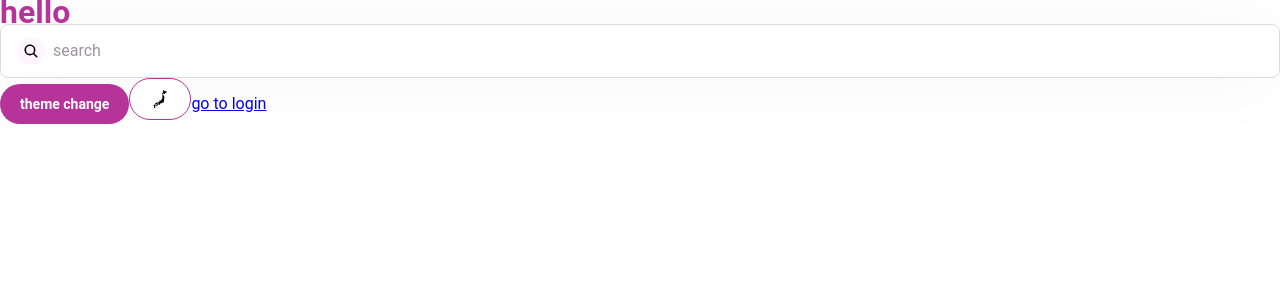
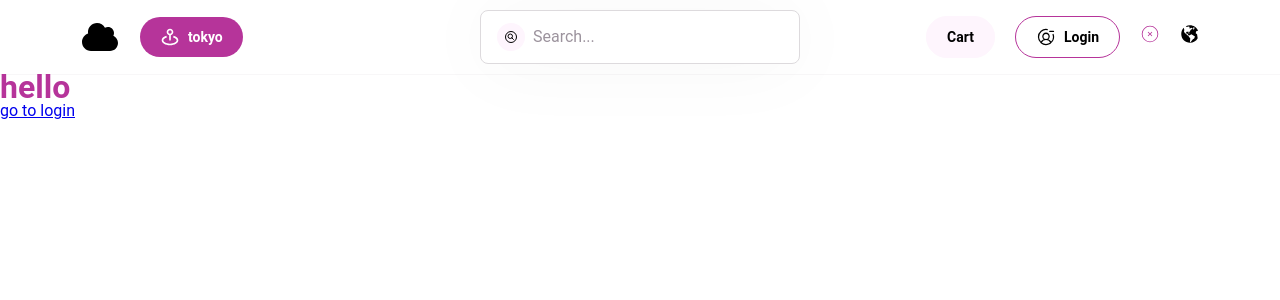
Before and after one commit to Kroro1208/feature-sliced-design, a React (Vite) app: page / in a window 1280 px wide. Shown: the top 300 px of the page. Built offline with nearby package versions, Linux system fonts and the light colour scheme.

Commit message:
Header実装

```diff
--- a/package.json
+++ b/package.json
@@ -11,6 +11,12 @@
     "format": "prettier --write ."
   },
   "dependencies": {
+    "@fortawesome/fontawesome-svg-core": "^7.0.1",
+    "@fortawesome/free-brands-svg-icons": "^7.0.1",
+    "@fortawesome/free-regular-svg-icons": "^7.0.1",
+    "@fortawesome/free-solid-svg-icons": "^7.0.1",
+    "@fortawesome/react-fontawesome": "^3.0.2",
+    "@phosphor-icons/react": "^2.1.10",
     "@types/node": "^24.3.0",
     "i18next-browser-languagedetector": "^8.2.0",
     "i18next-http-backend": "^3.0.2",
--- a/public/locales/en/translation.json
+++ b/public/locales/en/translation.json
@@ -2,5 +2,7 @@
   "hello": "hello",
   "theme change": "theme change",
   "go to login": "go to login",
-  "search..": "search.."
+  "search..": "search..",
+  "cart": "cart",
+  "login": "login"
 }
--- a/public/locales/ja/translation.json
+++ b/public/locales/ja/translation.json
@@ -2,5 +2,7 @@
   "hello": "こんにちは",
   "theme change": "テーマ変更",
   "go to login": "ログインへ",
-  "search..": "検索.."
+  "search..": "検索..",
+  "cart": "カート",
+  "login": "ログイン"
 }
--- a/src/pages/Home/ui/HomePage.tsx
+++ b/src/pages/Home/ui/HomePage.tsx
@@ -1,33 +1,16 @@
-import { routePaths, useTheme } from '@/shared/config';
-import i18n from '@/shared/config/i18n/i18n';
-import { AppIcon, Button, Input } from '@/shared/ui';
+import { routePaths } from '@/shared/config';
+import { HeaderPage } from '@/widgets/Header';
 import { useTranslation } from 'react-i18next';
-import { GiJapan } from 'react-icons/gi';
-import { IoSearch } from 'react-icons/io5';
-import { LiaFlagUsaSolid } from 'react-icons/lia';
 import { Link } from 'react-router';
 import styles from './HomePage.module.scss';
 
 const HomePage = () => {
-  const { toggleTheme } = useTheme();
   const { t } = useTranslation();
-
-  const changeLanguage = () => {
-    i18n.changeLanguage(i18n.language === 'en' ? 'ja' : 'en');
-  };
 
   return (
     <>
+      <HeaderPage />
       <h1 className={styles.title}>{t('hello')}</h1>
-
-      <Input
-        placeholder={t('search')}
-        Icon={<AppIcon Icon={IoSearch} theme="background" />}
-      />
-      <Button onClick={toggleTheme}>{t('theme change')}</Button>
-      <Button theme="outline" onClick={changeLanguage}>
-        {i18n.language === 'en' ? <GiJapan /> : <LiaFlagUsaSolid />}
-      </Button>
       <Link to={routePaths.login}>{t('go to login')}</Link>
     </>
   );
--- /dev/null
+++ b/src/shared/config/i18n/LanguageIconList.tsx
@@ -0,0 +1,16 @@
+import type { FunctionComponent, SVGProps } from 'react';
+import { GiEarthAmerica as AmericaIcon } from 'react-icons/gi';
+import { PiOnigiri as JapanIcon } from 'react-icons/pi';
+import type { supportedLngs } from './i18n';
+
+export type SupportedLanguagesType = (typeof supportedLngs)[number];
+
+export type LanguageIconListType = Record<
+  SupportedLanguagesType,
+  FunctionComponent<SVGProps<SVGSVGElement>>
+>;
+
+export const languageIconList: LanguageIconListType = {
+  en: AmericaIcon,
+  ja: JapanIcon,
+};
--- a/src/shared/config/index.ts
+++ b/src/shared/config/index.ts
@@ -1,3 +1,5 @@
+import type { SupportedLanguagesType } from '@/shared/config/i18n/LanguageIconList';
+import { languageIconList } from './i18n/LanguageIconList';
 import { AppRoutes, routePaths } from './router/routePaths';
 import {
   LOCAL_STORAGE_THEME_KEY,
@@ -9,10 +11,12 @@ import { useTheme } from './theme/useTheme';
 
 export {
   AppRoutes,
+  languageIconList,
   LOCAL_STORAGE_THEME_KEY,
   routePaths,
   Theme,
   ThemeContext,
   useTheme,
+  type SupportedLanguagesType,
   type ThemeType,
 };
--- /dev/null
+++ b/src/widgets/Header/index.tsx
@@ -0,0 +1,3 @@
+import { HeaderPage } from './ui/HeaderPage';
+
+export { HeaderPage };
--- /dev/null
+++ b/src/widgets/Header/ui/Header.module.scss
@@ -0,0 +1,23 @@
+.header {
+  background-color: var(--white);
+  border-bottom: 1px solid var(--gray-50);
+  padding: 10px var(--container-padding);
+  display: flex;
+  width: 100%;
+}
+
+.section {
+  flex: 1;
+  width: 33%;
+  display: flex;
+  align-items: center;
+  gap: 20px;
+
+  &:last-child {
+    justify-content: end;
+  }
+}
+
+.logo {
+  fill: var(--primary-color);
+}
--- /dev/null
+++ b/src/widgets/Header/ui/HeaderPage.tsx
@@ -0,0 +1,53 @@
+import { AppIcon, Button, Input } from '@/shared/ui';
+import { faCloud } from '@fortawesome/free-solid-svg-icons';
+import { FontAwesomeIcon } from '@fortawesome/react-fontawesome';
+
+import { routePaths } from '@/shared/config';
+import { useTranslation } from 'react-i18next';
+import { BiMapPin } from 'react-icons/bi';
+import { IoSearchCircleOutline } from 'react-icons/io5';
+import { PiUserCircleMinus } from 'react-icons/pi';
+import { useNavigate } from 'react-router';
+import styles from './Header.module.scss';
+import { LanguageSwitcher } from './LanguageSwitcher/LanguageSwitcher';
+import { ThemeSwitcher } from './ThemeSwitcher/ThemeSwitcher';
+
+export const HeaderPage = () => {
+  const { t } = useTranslation();
+  const navigate = useNavigate();
+  const handleNavigate = () => {
+    navigate(routePaths.login);
+  };
+  return (
+    <header className={styles.header}>
+      <div className={styles.section}>
+        <FontAwesomeIcon icon={faCloud} size="2xl" />
+        <Button>
+          <AppIcon Icon={BiMapPin} />
+          <span>tokyo</span>
+        </Button>
+      </div>
+      <div>
+        <Input
+          placeholder={t('Search...')}
+          Icon={
+            <AppIcon
+              size={18}
+              Icon={IoSearchCircleOutline}
+              theme="background"
+            />
+          }
+        />
+      </div>
+      <div className={styles.section}>
+        <Button theme="secondary">{t('Cart')}</Button>
+        <Button onClick={handleNavigate} theme="outline">
+          <AppIcon Icon={PiUserCircleMinus} />
+          <span>{t('Login')}</span>
+        </Button>
+        <ThemeSwitcher />
+        <LanguageSwitcher />
+      </div>
+    </header>
+  );
+};
--- /dev/null
+++ b/src/widgets/Header/ui/LanguageSwitcher/LanguageSwitcher.tsx
@@ -0,0 +1,21 @@
+import { languageIconList } from '@/shared/config';
+import type { SupportedLanguagesType } from '@/shared/config/i18n/LanguageIconList';
+import { AppIcon, Button } from '@/shared/ui';
+import { useTranslation } from 'react-i18next';
+
+export const LanguageSwitcher = () => {
+  const { i18n } = useTranslation();
+
+  const currentLanguage = i18n.language as SupportedLanguagesType;
+
+  const toggleLanguage = () => {
+    i18n.changeLanguage(i18n.language === 'en' ? 'ja' : 'en');
+  };
+  return (
+    <div>
+      <Button onClick={toggleLanguage} theme="ghost">
+        <AppIcon Icon={languageIconList[currentLanguage]} size={48} />
+      </Button>
+    </div>
+  );
+};
--- /dev/null
+++ b/src/widgets/Header/ui/ThemeSwitcher/ThemeSwitcher.tsx
@@ -0,0 +1,15 @@
+import { useTheme } from '@/shared/config';
+import { AppIcon, Button } from '@/shared/ui';
+import { CiCircleRemove } from 'react-icons/ci';
+
+export const ThemeSwitcher = () => {
+  const { toggleTheme } = useTheme();
+
+  return (
+    <div>
+      <Button onClick={toggleTheme} theme="ghost">
+        <AppIcon Icon={CiCircleRemove} filled />
+      </Button>
+    </div>
+  );
+};
```
Also changed, not shown: src/shared/assets/icons/japan.svg (added), src/widgets/Header/ui/HeaderPage.async.tsx (added), 1 other file (tests, documents, lock files or other folders).
